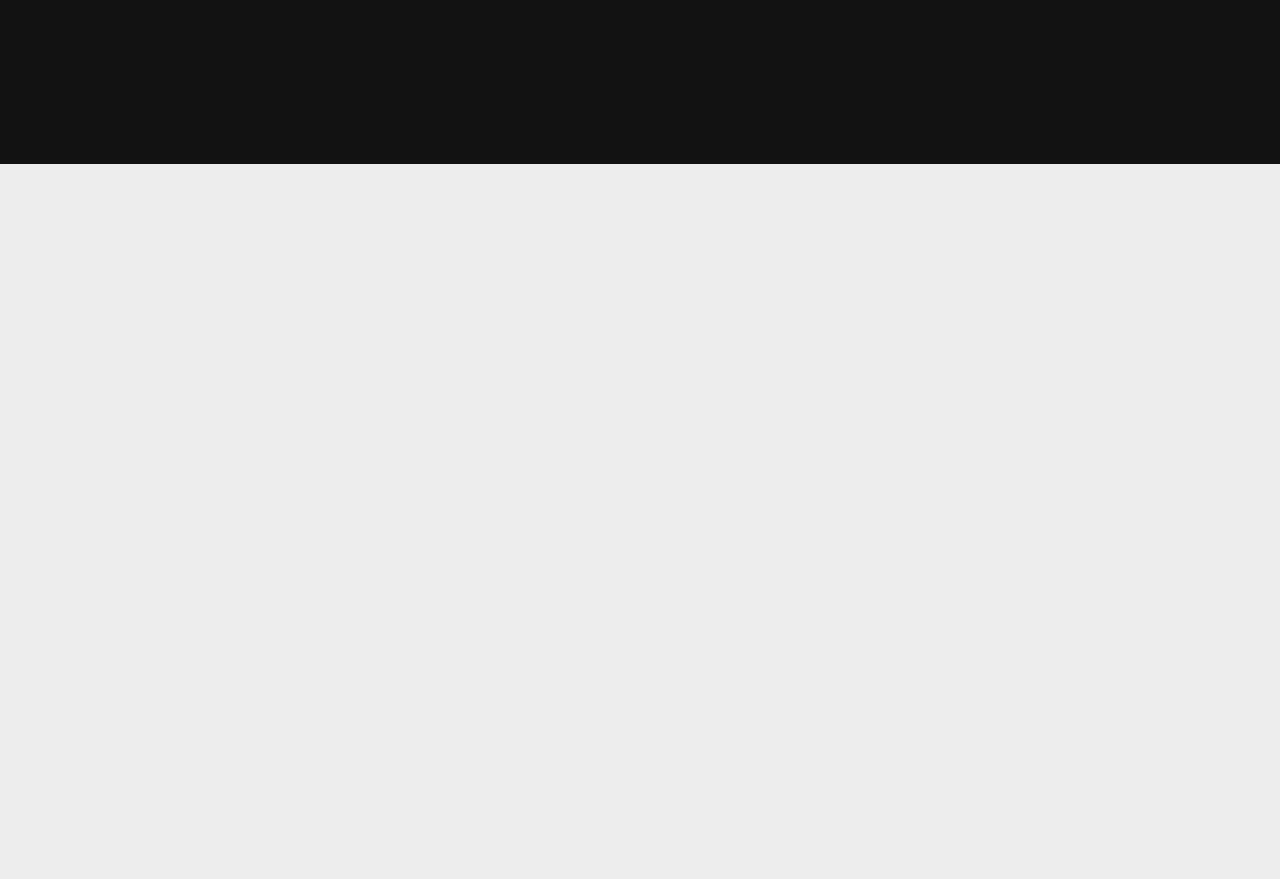
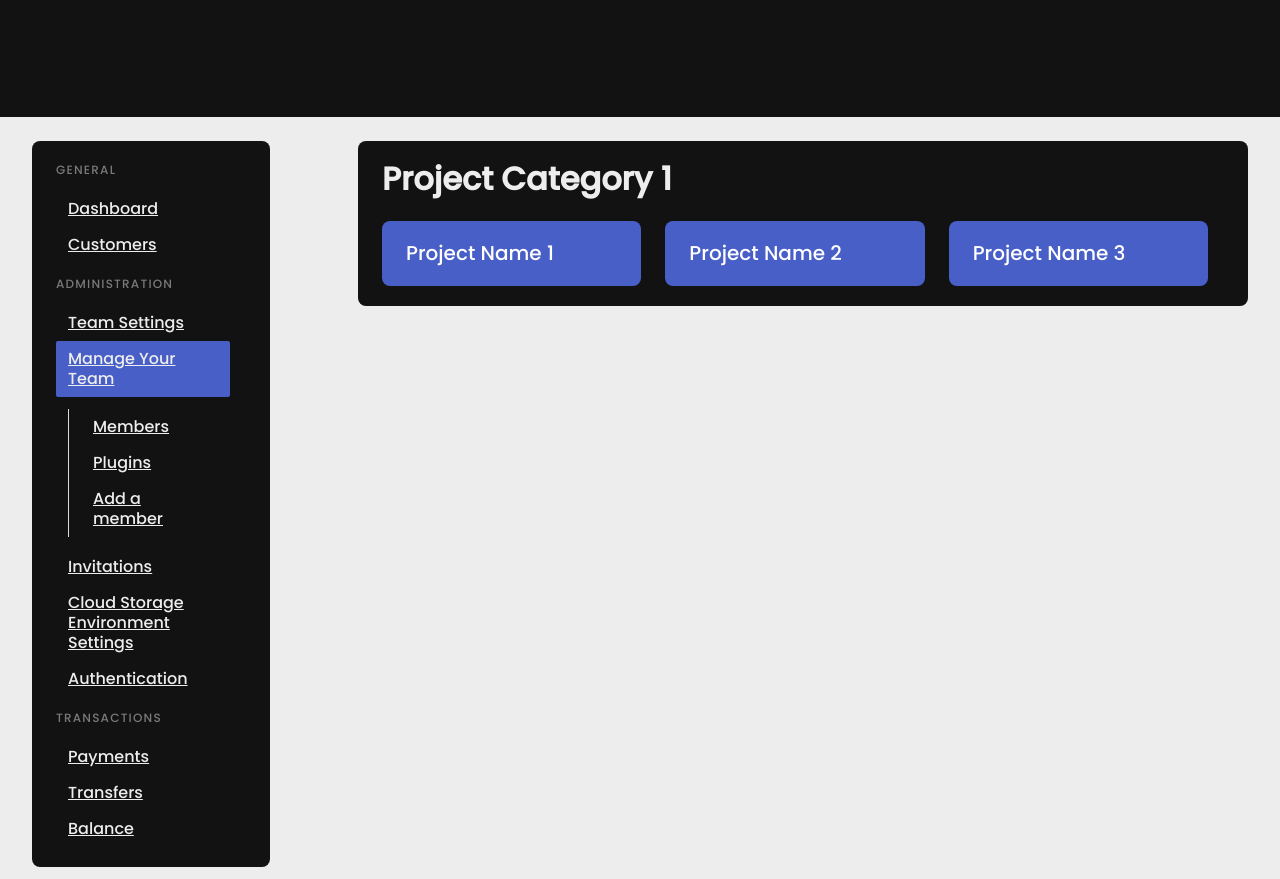
Before and after one commit to tttylerr/congenial-invention, a website: page pages/projects.html in a window 1280 px wide. Shown: the part 288-1167 px from the top of the page. Before the commit the page ends 800 px from the top, so only its background shows below. Drawn offline with nearby package versions, Linux system fonts and the light colour scheme; files that its build step writes are made by us from their sources.

Commit message:
Unfinished projects screen

```diff
--- a/pages/projects.html
+++ b/pages/projects.html
@@ -32,7 +32,7 @@
   </head>
 
   <body>
-    <nav class="navbar is-primary" role="navigation" aria-label="main navigation" style="background-color:#232323;">
+    <nav class="navbar is-black" role="navigation" aria-label="main navigation" style="background-color:#232323;">
         <div class="navbar-brand">
           <a class="navbar-item" href="/">
             <p class="title" style="color:#ffffff;">Tttyler</p>
@@ -81,7 +81,7 @@
         </div>
     </nav>
 
-    <section class="hero is-primary is-halfheight">
+    <section class="hero is-black is-medium">
       <div class="hero-body">
           <div class="">
               <p class="title">
@@ -93,6 +93,75 @@
           </div>
       </div>
     </section>
+    <br>
+
+    <div class="columns">
+      <div class="column is-one-quarter">
+        <div class="container is-fluid">
+          <div class="notification is-black">
+            <aside class="menu">
+          <p class="menu-label">
+            General
+          </p>
+          <ul class="menu-list">
+            <li><a>Dashboard</a></li>
+            <li><a>Customers</a></li>
+          </ul>
+          <p class="menu-label">
+            Administration
+          </p>
+          <ul class="menu-list">
+            <li><a>Team Settings</a></li>
+            <li>
+              <a class="is-active">Manage Your Team</a>
+              <ul>
+                <li><a>Members</a></li>
+                <li><a>Plugins</a></li>
+                <li><a>Add a member</a></li>
+              </ul>
+            </li>
+            <li><a>Invitations</a></li>
+            <li><a>Cloud Storage Environment Settings</a></li>
+            <li><a>Authentication</a></li>
+          </ul>
+          <p class="menu-label">
+            Transactions
+          </p>
+          <ul class="menu-list">
+            <li><a>Payments</a></li>
+            <li><a>Transfers</a></li>
+            <li><a>Balance</a></li>
+          </ul>
+        </aside>
+          </div>
+        </div>
+
+      </div>
+      <div class="column">
+        <div class="container is-fluid">
+          <div class="notification is-black">
+            <p class="title">Project Category 1</p>
+            <div class="columns">
+              <div class="column">
+                <div class="notification is-link">
+                  <p class="subtitle">Project Name 1</p>
+                </div>
+              </div>
+              <div class="column">
+                <div class="notification is-link">
+                  <p class="subtitle">Project Name 2</p>
+                </div>
+              </div>
+              <div class="column">
+                <div class="notification is-link">
+                  <p class="subtitle">Project Name 3</p>
+                </div>
+              </div>
+            </div>
+          </div>
+        </div>
+      </div>
+    </div>
 
   </body>
 </html>
--- a/sass/mystyles.sass
+++ b/sass/mystyles.sass
@@ -10,5 +10,6 @@ $primary: $black;
 $box-color: $black;
 $box-background-color: $black;
 
+$notification-radius: 8px;
 
 @import "../node_modules/bulma/bulma.sass"
```
Also changed, not shown: pages/about.html (+3 -3 lines), pages/index.html (+8 -8 lines), static/mystyles.css.
